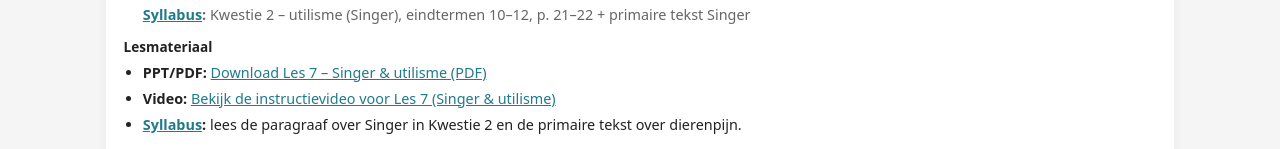
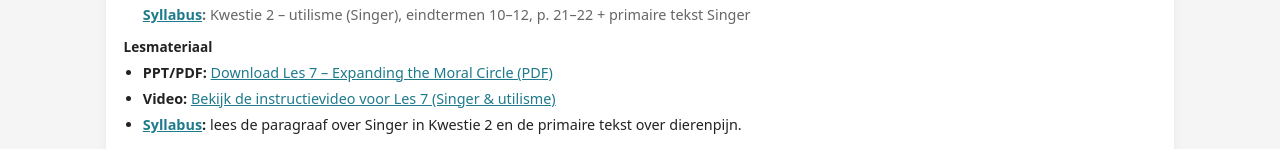
Before and after one commit to MeneerNijhof/Filosofie-examen, a plain HTML site: page index.html in a window 1280 px wide. Shown: the part 7114-7263 px from the top of the page. Drawn offline with Linux system fonts and the light colour scheme.

Commit message:
Update index.html

```diff
--- a/index.html
+++ b/index.html
@@ -1152,11 +1152,12 @@
   <div class="card-section-title">Lesmateriaal</div>
   <ul>
     <li>
-      <strong>PPT/PDF:</strong>
-      <a href="#" target="_blank">
-        Download Les 7 – Singer &amp; utilisme (PDF)
-      </a>
-    </li>
+  <strong>PPT/PDF:</strong>
+  <a href="https://meneernijhof.github.io/Filosofie-examen/files/Expanding_the_Moral_Circle.pdf" target="_blank">
+    Download Les 7 – Expanding the Moral Circle (PDF)
+  </a>
+</li>
+
     <li>
       <strong>Video:</strong>
       <a href="#" target="_blank">
```
